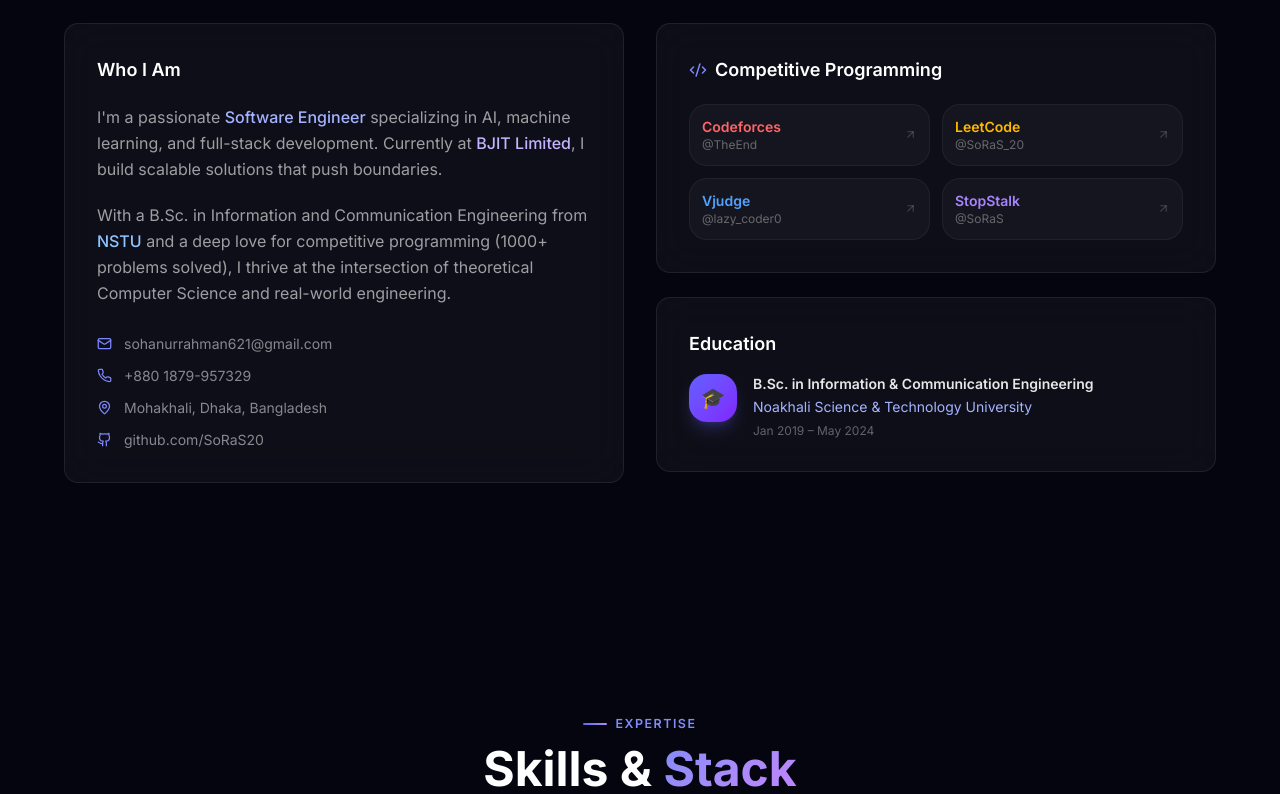
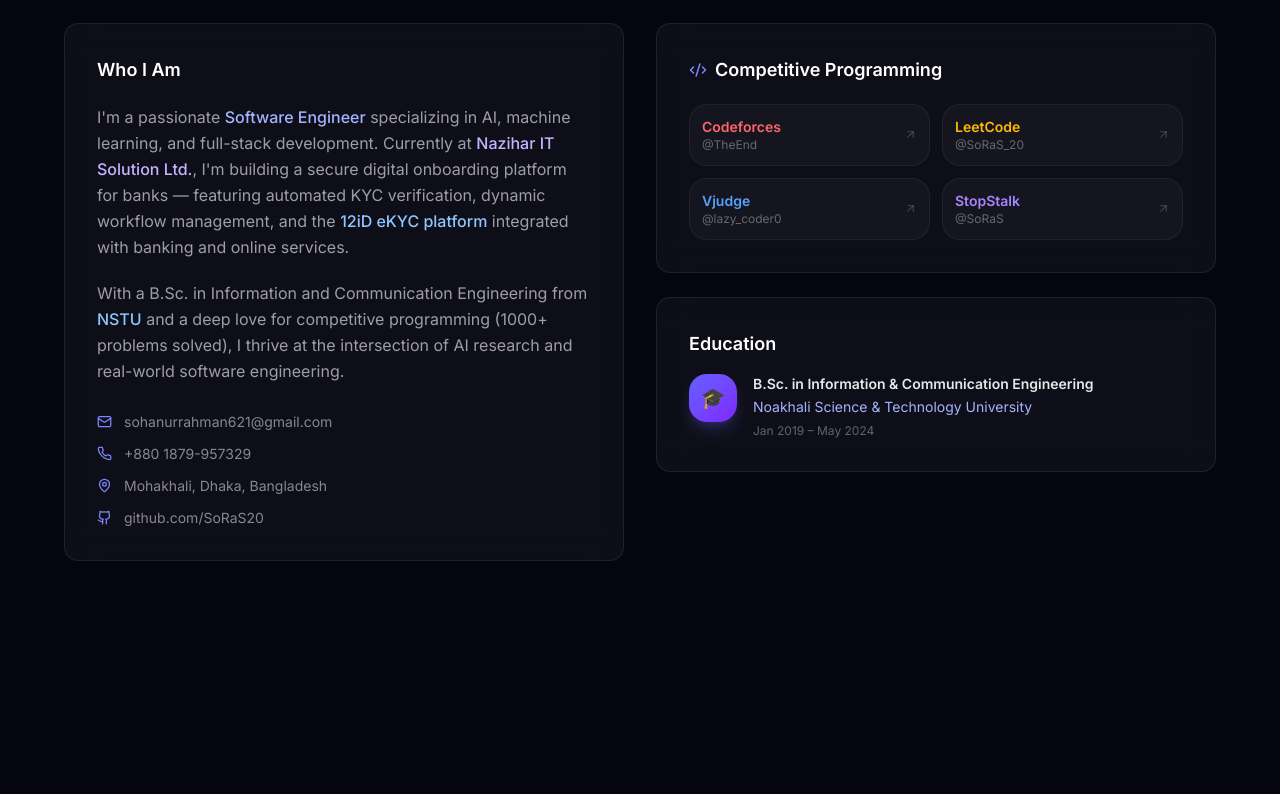
Before and after one commit to SoRaS20/my-portfolio, a Next.js app: page / in a window 1280 px wide. Shown: the part 1040-1834 px from the top of the page. Built offline with nearby package versions, Linux system fonts and the light colour scheme.

Commit message:
feat: add initial portfolio page with hero, about, skills, projects, experience, and contact sections.

```diff
--- a/app/page.tsx
+++ b/app/page.tsx
@@ -191,10 +191,10 @@ function About() {
             <h3 className="text-lg font-semibold text-white mb-5">Who I Am</h3>
             <p className="text-white/60 leading-relaxed mb-5">
               I&apos;m a passionate <span className="text-indigo-300 font-medium">Software Engineer</span> specializing in AI, machine learning, and full-stack development. Currently at{" "}
-              <span className="text-violet-300 font-medium">BJIT Limited</span>, I build scalable solutions that push boundaries.
+              <span className="text-violet-300 font-medium">Nazihar IT Solution Ltd.</span>, I&apos;m building a secure digital onboarding platform for banks — featuring automated KYC verification, dynamic workflow management, and the <span className="text-blue-300 font-medium">12iD eKYC platform</span> integrated with banking and online services.
             </p>
             <p className="text-white/60 leading-relaxed mb-7">
-              With a B.Sc. in Information and Communication Engineering from <span className="text-blue-300 font-medium">NSTU</span> and a deep love for competitive programming (1000+ problems solved), I thrive at the intersection of theoretical Computer Science and real-world engineering.
+              With a B.Sc. in Information and Communication Engineering from <span className="text-blue-300 font-medium">NSTU</span> and a deep love for competitive programming (1000+ problems solved), I thrive at the intersection of AI research and real-world software engineering.
             </p>
             <div className="space-y-3">
               {contactLinks.map((c, i) => (
```
